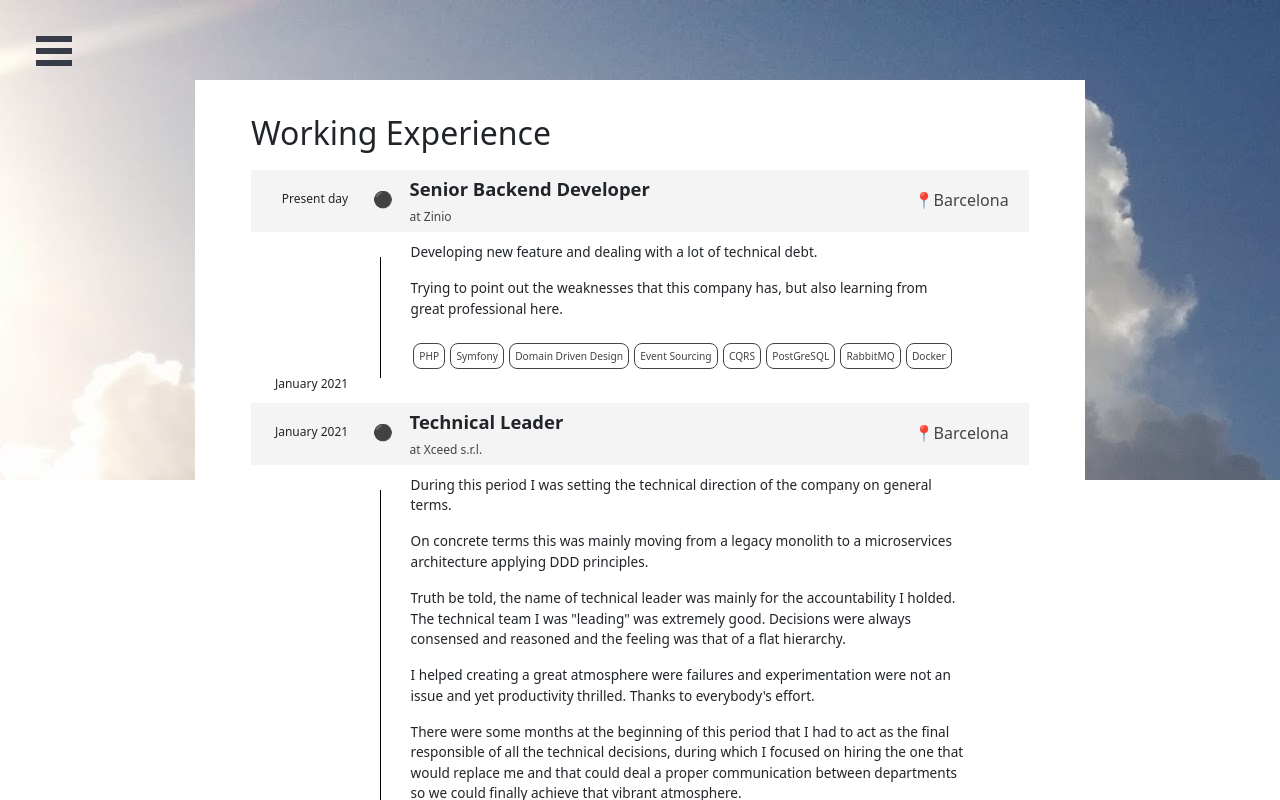
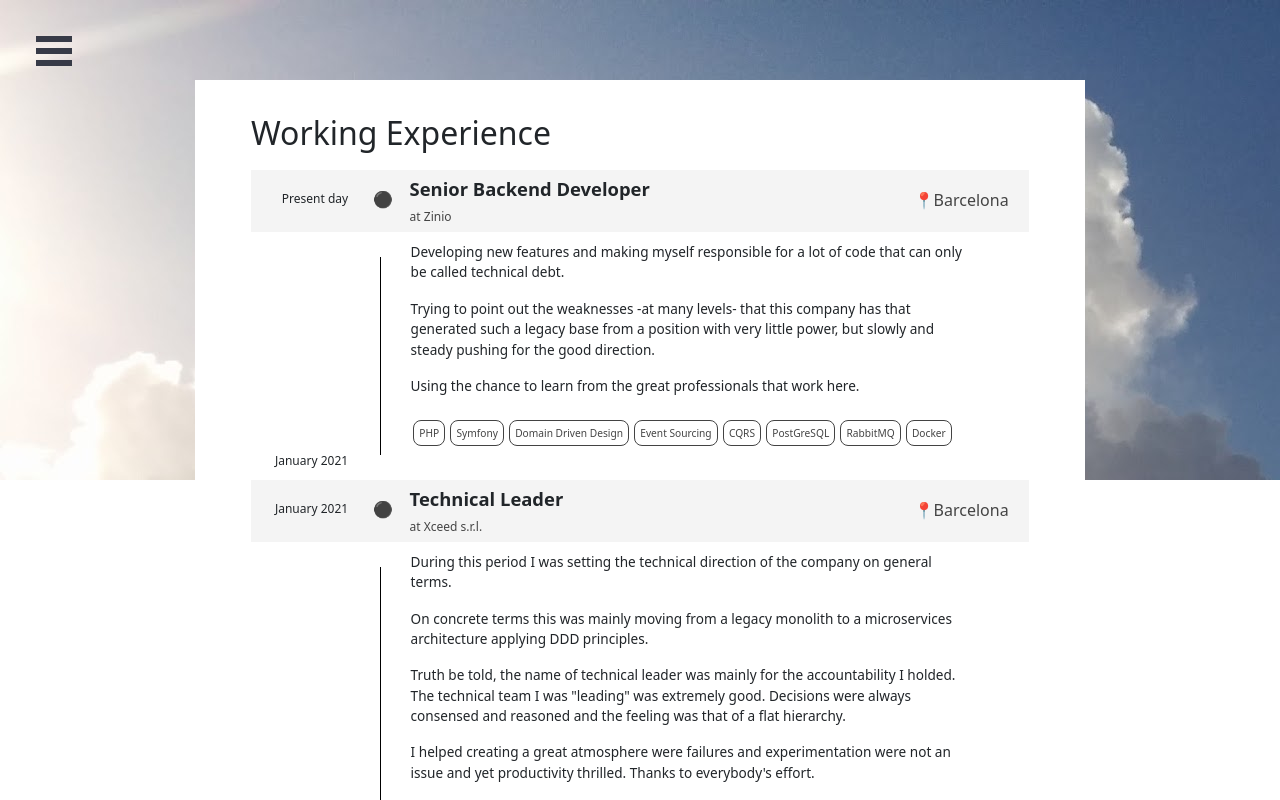
Before and after one commit to FrancescJR/cesc-cool, a React (Create React App) app: page /working_experience in a window 1280 px wide. Shown: the top 800 px of the page. Built offline with nearby package versions, Linux system fonts and the light colour scheme.

Commit message:
Fixes some mistakes and adds github

```diff
--- a/src/components/tech-buzz-word/TechBuzzWordsDictionary.tsx
+++ b/src/components/tech-buzz-word/TechBuzzWordsDictionary.tsx
@@ -79,7 +79,7 @@ export const TECHNOLOGIES: {[key:string] : TechBuzzWordScaffolding}  = {
         'name': PHP_UNIT,
         'level': 4,
         'experience_description': 'If I can, I start with the tests. I\'m lately realizing that I could improve a little bit' +
-            'the way I\'ve been testing.'
+            ' the way I\'ve been testing.'
     },
     [SYMFONY] : {
         'name': SYMFONY,
--- a/src/pages/Books.tsx
+++ b/src/pages/Books.tsx
@@ -15,10 +15,11 @@ export default function Books() {
             <Book title={'Domain-Driven Design: Tackling Complexity in the Heart of Software'} author={'Eric Evans'}
                   amazonLink={'https://www.amazon.com/gp/product/B00794TAUG/ref=kinw_myk_ro_title'}>
                 <p>Known as the blue book. Now it is already a little bit old.</p>
-                <p>I have to admin that I read it mainly to be able throw proper reasoning to the disasters that I
-                was seeing the company I was working for did.</p>
-                <p>But what I got was a travel back in time when I was at the university coursing "software engineering 1"
-                and "2". All the design patterns etc.</p>
+                <p>I have to admit that I read it mainly to be able throw proper reasoning to some people seeing the disasters present
+                    at the company I was working for.</p>
+                <p>I was expecting some eye opening clear rules to follow, but what I got was a travel back in time when
+                    I was at the university coursing "software engineering 1"
+                and "2". All the design patterns etc. Finally I understood the importance of those and why they were so insistent on that...</p>
                 <p>I realized that I myself completely forgot about all of those teachings when I was working
                 with Drupal or following Symfony documentation.</p>
                 <p>At the time of reading it, I had already experience developing in hexagonal architecture and
--- a/src/pages/InternetExposure.tsx
+++ b/src/pages/InternetExposure.tsx
@@ -1,5 +1,6 @@
 import React from 'react';
 import MainContentTitle from "../components/maincontent/MainContentTitle";
+import {BOOKS, SIDE_HUSTLE} from "../index";
 
 
 
@@ -7,6 +8,13 @@ export default function InternetExposure() {
     return (
         <div>
             <MainContentTitle title={'Public me'} />
+            <h4>GitHub</h4>
+            <p>For my personal projects, and some from my side hustle (see <a href={"/" + SIDE_HUSTLE}>here</a>) this is my github:
+            <a target="_blank" rel="noreferrer" href={'https://github.com/FrancescJR'} >https://github.com/FrancescJR</a></p>
+            <p>There are also some technical challenges completed. All of them I did before actually reading all the books
+             from <a href={'/' + BOOKS}>here</a>, so probably right now I would do things differently, but on general terms, they are quite good. That's
+            why I am not embarrassed of showing them. If somebody thinks they are not good enough, probably that somebody is a very insecure
+             person with a high ego, and I am not really looking forward to meet, even less work with that person.</p>
             <h4>Social Media</h4>
             <p>I am not much active on social media. I reply linkedIn messages and I post from time to time
             on Instagram. Facebook is there to keep some contacts, but a part from that is like I don't have it.</p>
@@ -28,6 +36,7 @@ export default function InternetExposure() {
                 on the following day my cowardice gains terrain and I put it all back to private again.</p>
             <p>Well here you will find some of the posts, the few ones I dare to have public now. I have all the old ones
                 too but this time I haven't published them.</p>
+            <p>I just messed up this subdomain at moving the name servers from google to aws. Sorry...</p>
             <p><a href={'http://economic.cesc.cool/'} target="_blank" rel="noreferrer" >http://economic.cesc.cool/</a></p>
 
             <p>I will probably write some books. One that I have a little bit unorganized but with chapters all over
--- a/src/pages/Skills.tsx
+++ b/src/pages/Skills.tsx
@@ -20,8 +20,11 @@ export default function Skills() {
     return (
         <div>
             <MainContentTitle title={'Skills'}/>
-            <p>If you can make sense of this page. For me is just a game. If you're taking it seriously, you'll need to click one by one
-                 and read them all.</p>
+            <p>This page is for recruiters, so they can check and cross from their job description list's "requirements" section.
+                It's just that
+                many job descriptions have little sense, asking for too fine grain skills. And I am just
+                mocking that here, in case you haven't noticed.</p>
+            <p>If you're taking it seriously, you'll need to click one by one and read them all.</p>
             <TechCloud selectedSkills={selectedWords}/>
             <TechTable selectedSkills={selectedWords}/>
         </div>
--- a/src/pages/WorkingExperience.tsx
+++ b/src/pages/WorkingExperience.tsx
@@ -38,9 +38,11 @@ export default function WorkingExperience() {
                     endDate={'Present day'}
                     eventKey="1"
                 >
-                    <p>Developing new feature and dealing with a lot of technical debt.</p>
-                    <p>Trying to point out the weaknesses that this company has, but also learning from great
-                        professional here.</p>
+                    <p>Developing new features and making myself responsible for a lot of code
+                        that can only be called technical debt.</p>
+                    <p>Trying to point out the weaknesses -at many levels- that this company has that generated such a legacy base
+                        from a position with very little power, but slowly and steady pushing for the good direction.</p>
+                    <p>Using the chance to learn from the great professionals that work here.</p>
                     <p className={'tech-word-list'}>
                         <TechBuzzWord indexDictionary={PHP} selectedWords={[]} inSkillPage={false} />
                         <TechBuzzWord indexDictionary={SYMFONY} selectedWords={[]} inSkillPage={false} />
@@ -71,10 +73,10 @@ export default function WorkingExperience() {
                     <p>I helped creating a great atmosphere were failures and experimentation were not an issue and
                         yet productivity thrilled. Thanks to everybody's effort.</p>
                     <p>There were some months at the beginning of this period that I had to act as the final responsible
-                        of all the technical decisions, during which I focused on hiring the one that would replace me and
-                        that could deal a proper communication between departments so we could finally achieve
+                        of all the technical decisions (kind of an acting CTO), during which I focused on hiring the one that would replace me and
+                        that could deal with and have proper communication between departments so we could finally achieve
                         that vibrant atmosphere.</p>
-                    <p>At the end, pandemic struck and the nightlife business couldn't support the IT team anymore, it shrank
+                    <p>At the end, the pandemic struck and the nightlife business couldn't support the IT team anymore, it shrank
                         until I finally also moved on.</p>
                     <p className={'tech-word-list'}>
                         <TechBuzzWord indexDictionary={PHP} selectedWords={[]} inSkillPage={false} />
```
